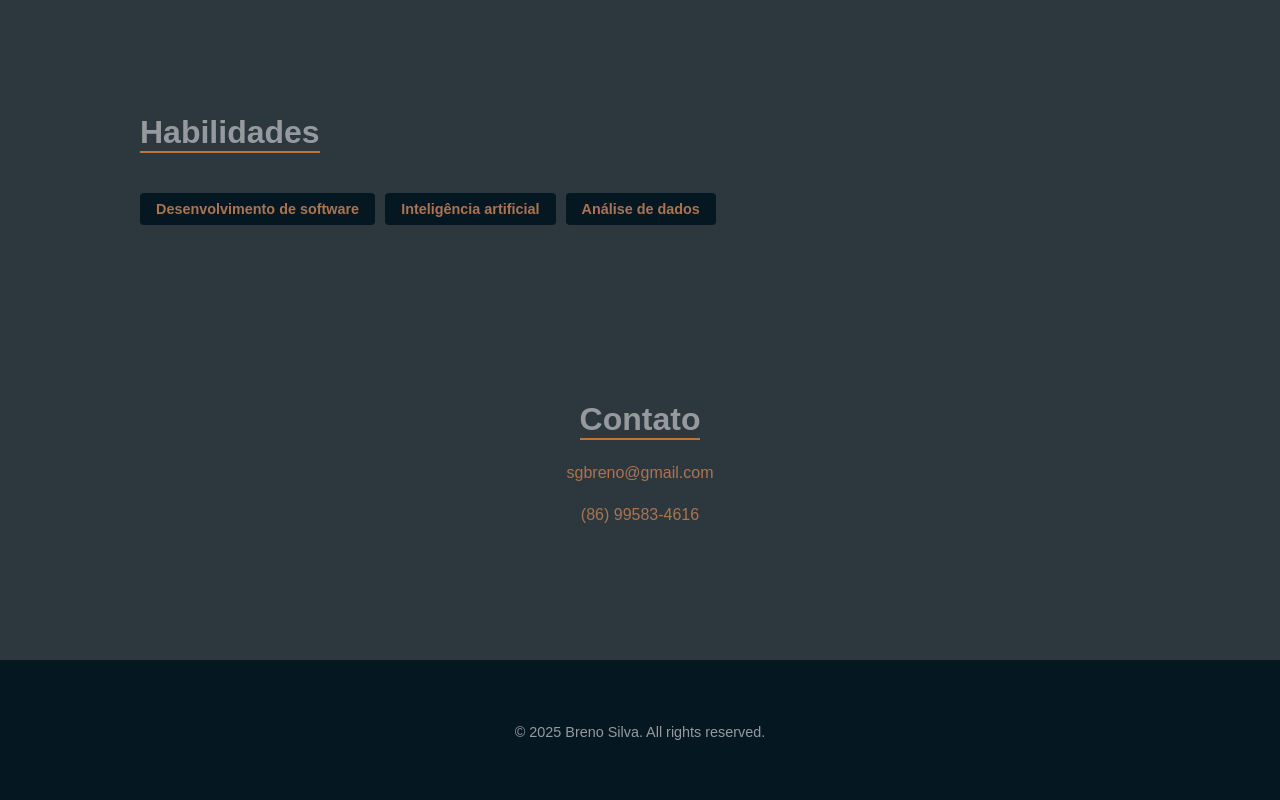
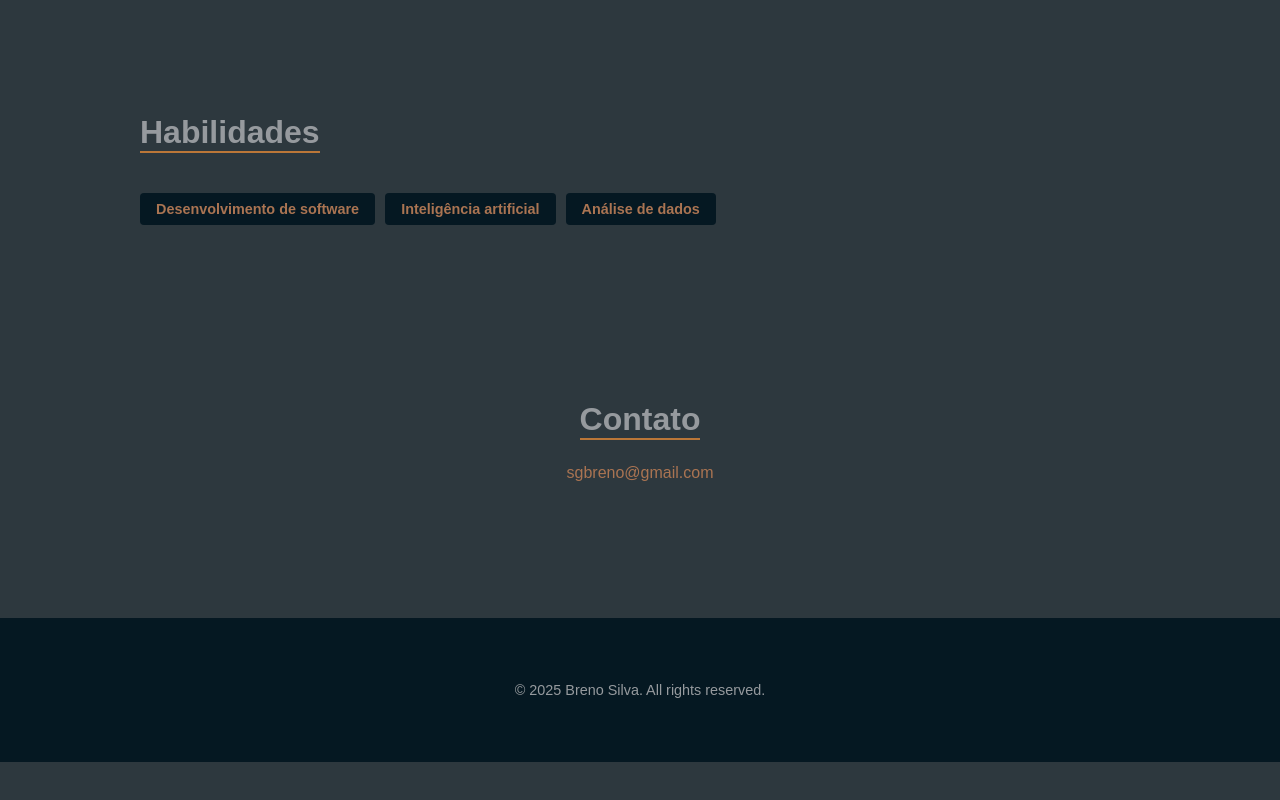
Before and after one commit to Silvabgomes/In-cio, a plain HTML site: page index.html in a window 1280 px wide. Shown: the part 1206-2006 px from the top of the page. After the commit the page ends 1968 px from the top, so only its background shows below. Drawn offline with Linux system fonts and the light colour scheme.

Commit message:
Update index.html

```diff
--- a/index.html
+++ b/index.html
@@ -72,10 +72,6 @@
 
                 <a href="mailto:sgbreno@gmail.com">sgbreno@gmail.com</a>
             </p>
-            <p>
-
-                <a href="https://wa.me/5586995834616" target="_blank">(86) 99583-4616</a>
-            </p>
         </div>
     </section>
 
```
